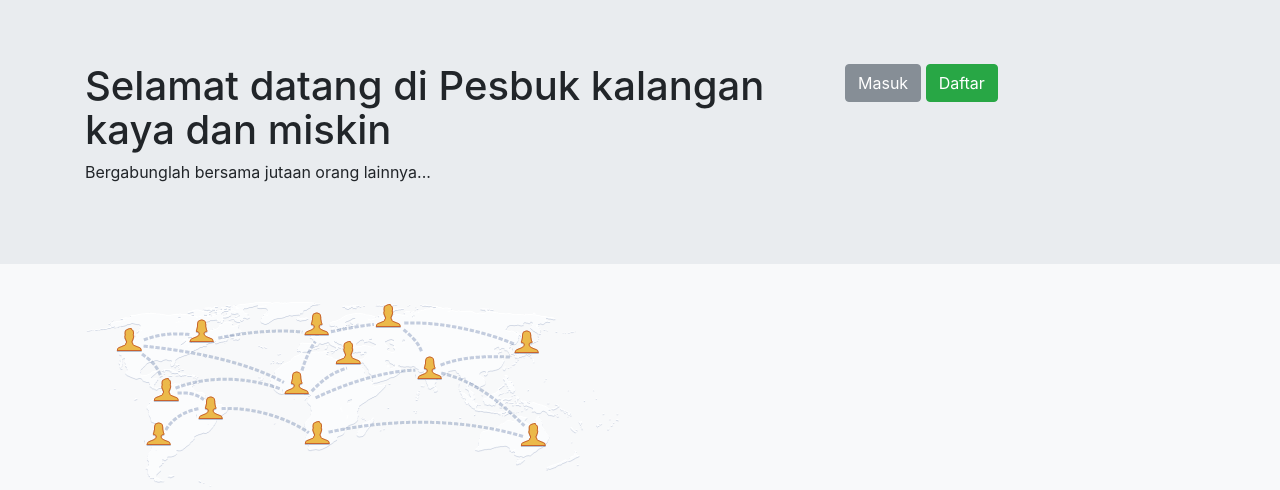
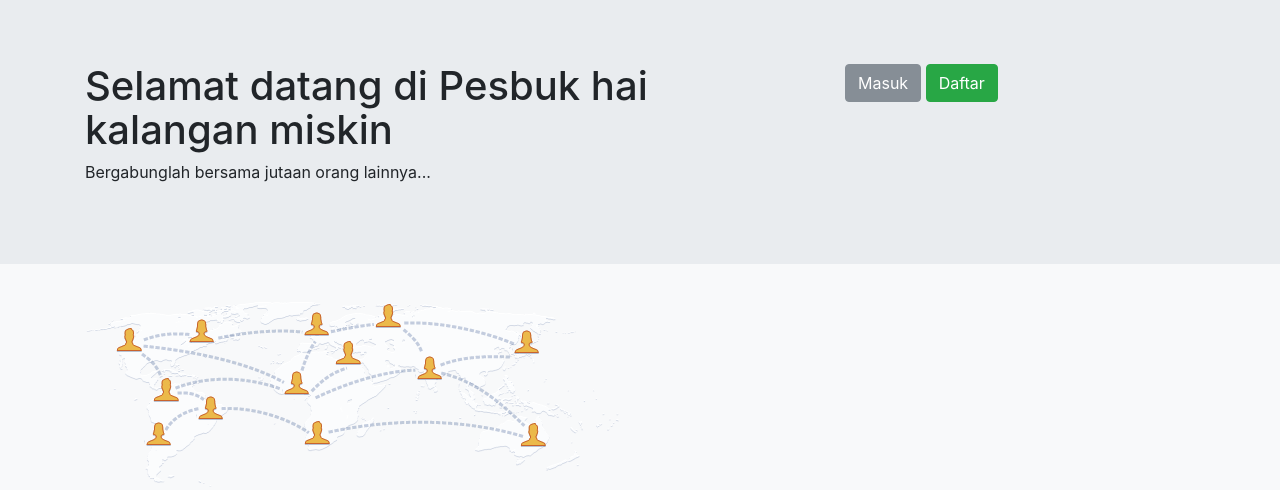
Before and after one commit to prihuda/sosial-media-rafi, a PHP site: page / in a window 1280 px wide. Shown: the top 490 px of the page. Run offline with PHP 8.4, Linux system fonts and the light colour scheme.

Commit message:
Test ci/cd

```diff
--- a/index.php
+++ b/index.php
@@ -14,7 +14,7 @@
             <div class="container">
                 <div class="row">
                     <div class="col-md-8">
-                        <h1>Selamat datang di Pesbuk kalangan kaya dan miskin</h1>
+                        <h1>Selamat datang di Pesbuk hai kalangan miskin</h1>
                         <p>Bergabunglah bersama jutaan orang lainnya...</p>
                     </div>
                     <div class="col-md-4">
```
